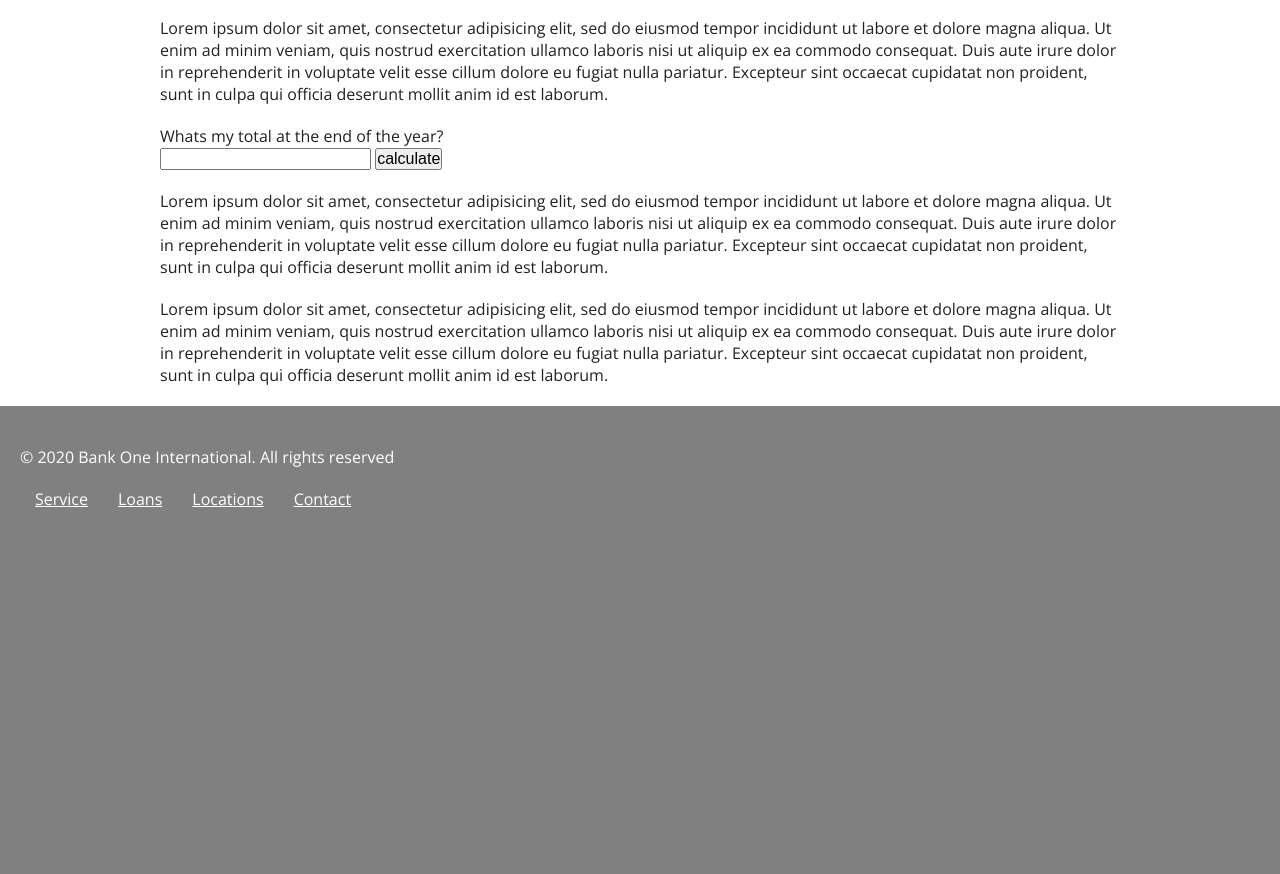
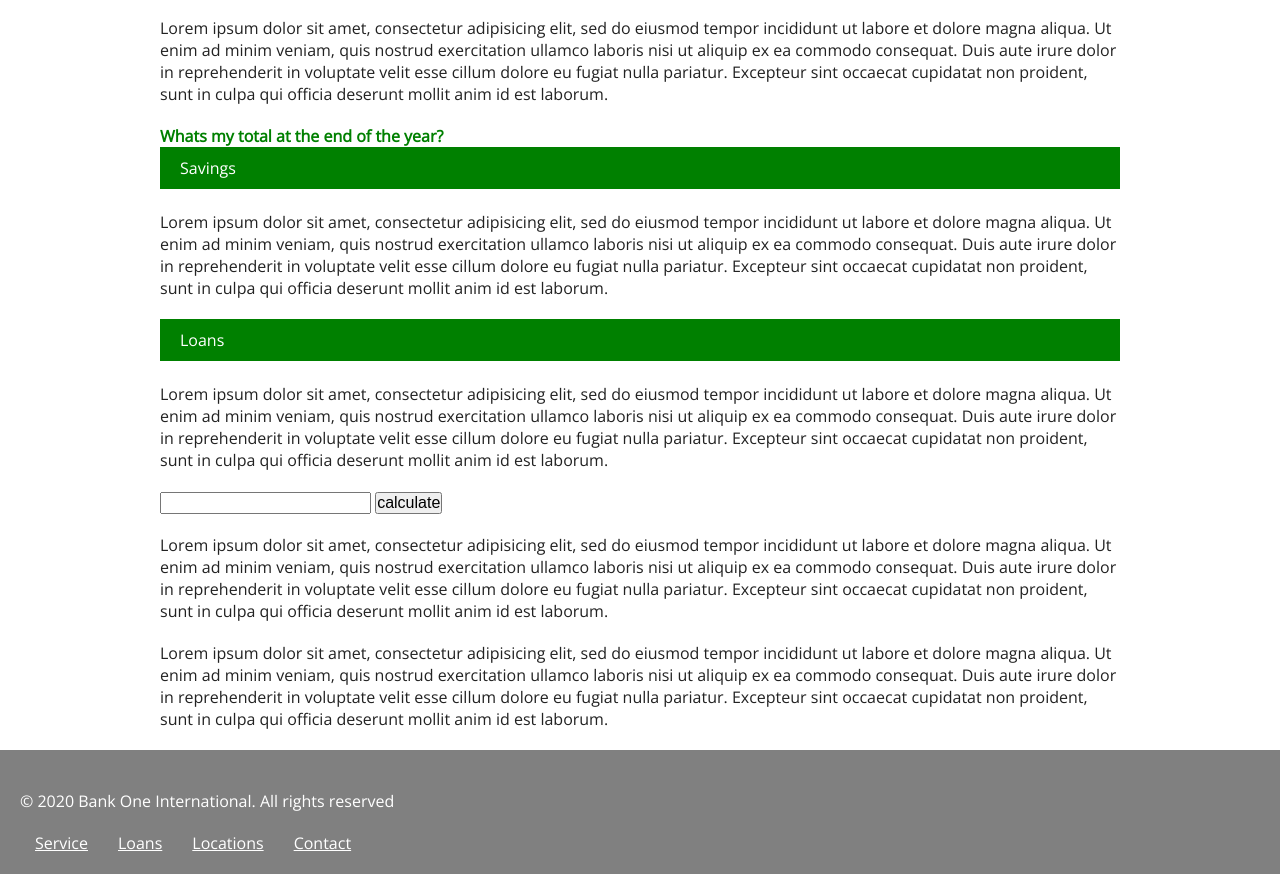
Before and after one commit to enrique-paz/session12, a plain HTML site: page index.html in a window 1280 px wide. Shown: the part 1120-1994 px from the top of the page. Before the commit the page ends 1650 px from the top, so only its background shows below. Drawn offline with nearby package versions, Linux system fonts and the light colour scheme.

Commit message:
Updated HTML and CSS

```diff
--- a/css/style.css
+++ b/css/style.css
@@ -57,6 +57,17 @@ h1 {
 h2 {
   text-align:center;
   padding:25px 0;
+}
+h4 {
+  color:green;
+  font-weight:bold;
+  margin-top:20px;
+}
+h5 {
+  background-color:green;
+  color:white;
+  padding:10px 20px;
+  border-bottom:2px solid white;
 }
 p {
   margin:20px 0;
--- a/index.html
+++ b/index.html
@@ -61,6 +61,10 @@ list_alt
       <h2>Savings & Loans</h2>
       <p>Lorem ipsum dolor sit amet, consectetur adipisicing elit, sed do eiusmod tempor incididunt ut labore et dolore magna aliqua. Ut enim ad minim veniam, quis nostrud exercitation ullamco laboris nisi ut aliquip ex ea commodo consequat. Duis aute irure dolor in reprehenderit in voluptate velit esse cillum dolore eu fugiat nulla pariatur. Excepteur sint occaecat cupidatat non proident, sunt in culpa qui officia deserunt mollit anim id est laborum.</p>
       <h4>Whats my total at the end of the year?</h4>
+      <h5 id="savings">Savings</h5>
+      <p>Lorem ipsum dolor sit amet, consectetur adipisicing elit, sed do eiusmod tempor incididunt ut labore et dolore magna aliqua. Ut enim ad minim veniam, quis nostrud exercitation ullamco laboris nisi ut aliquip ex ea commodo consequat. Duis aute irure dolor in reprehenderit in voluptate velit esse cillum dolore eu fugiat nulla pariatur. Excepteur sint occaecat cupidatat non proident, sunt in culpa qui officia deserunt mollit anim id est laborum.</p>
+      <h5 id="loans">Loans</h5>
+      <p>Lorem ipsum dolor sit amet, consectetur adipisicing elit, sed do eiusmod tempor incididunt ut labore et dolore magna aliqua. Ut enim ad minim veniam, quis nostrud exercitation ullamco laboris nisi ut aliquip ex ea commodo consequat. Duis aute irure dolor in reprehenderit in voluptate velit esse cillum dolore eu fugiat nulla pariatur. Excepteur sint occaecat cupidatat non proident, sunt in culpa qui officia deserunt mollit anim id est laborum.</p>
       <form class="" action="" method="post">
         <input type="number" name="weeks" id="value">
         <input type="submit" name="value" value="calculate" onclick="total()">
```
